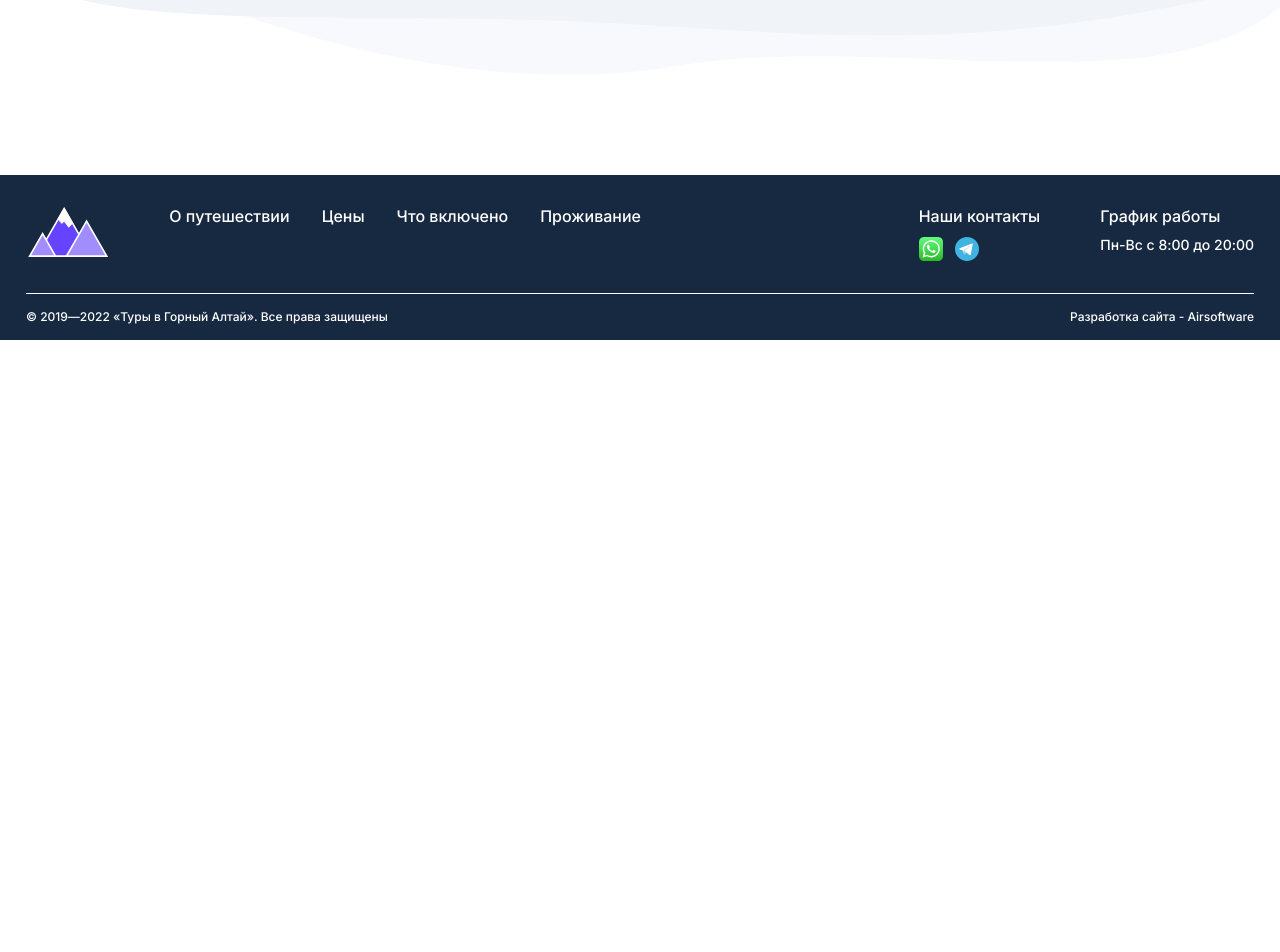
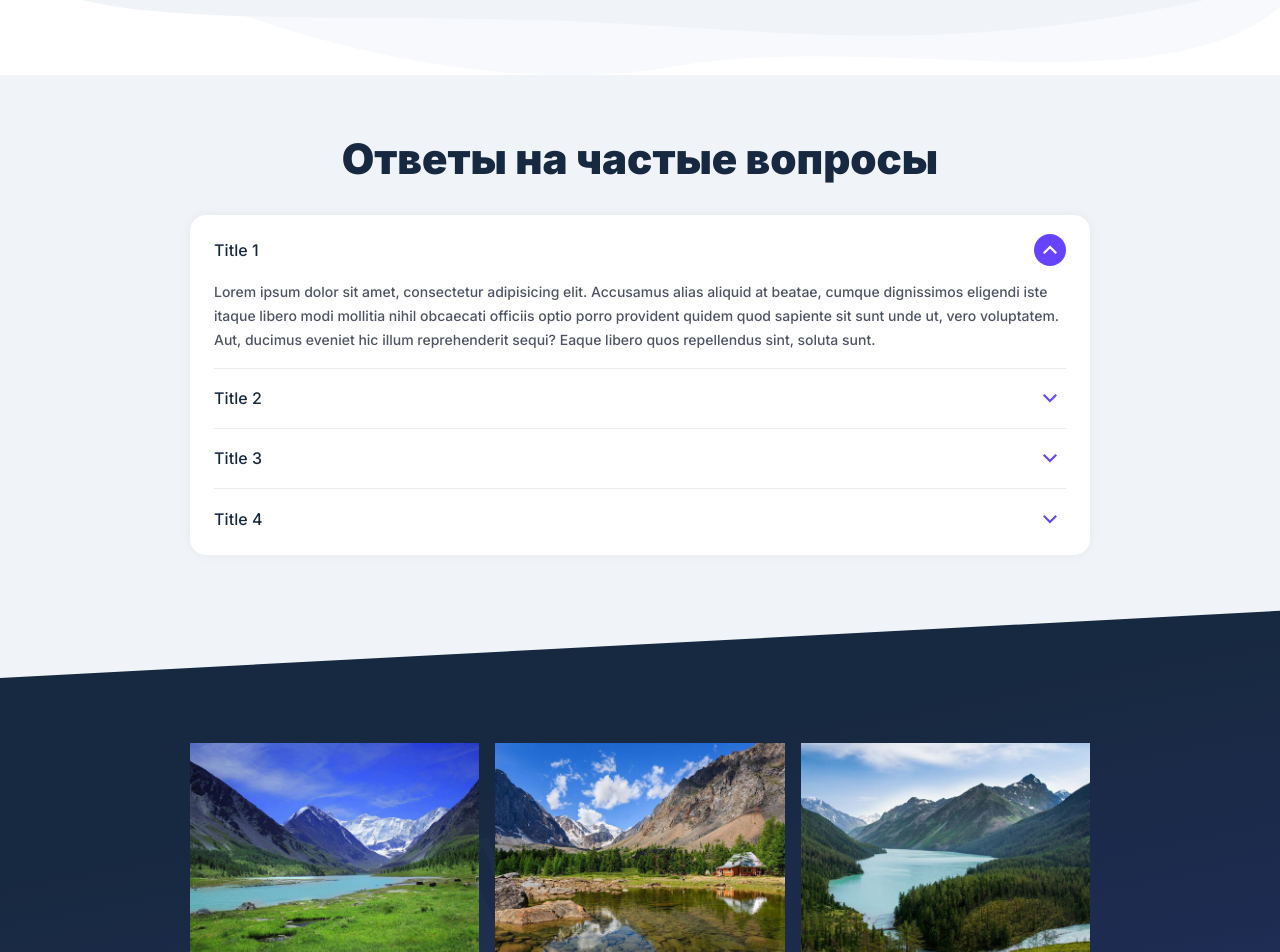
Before and after one commit to kadonomaro/paid-tours, a Nuxt app: page / in a window 1280 px wide. Shown: the part 720-1672 px from the top of the page. Before the commit the page ends 1060 px from the top, so only its background shows below. Built offline with nearby package versions, Linux system fonts and the light colour scheme.

Commit message:
feat: home-faq component, home-gallery hover effect

```diff
--- /dev/null
+++ b/components/HomeFaq.vue
@@ -0,0 +1,94 @@
+<script>
+    import TheAccordion from "~/components/common/TheAccordion";
+    export default {
+        name: "HomeFaq",
+        components: { TheAccordion },
+        data() {
+            return {
+                activeIndex: 0,
+            };
+        },
+        methods: {
+            changeIndex(index) {
+                this.activeIndex = index;
+            },
+        },
+        faq() {
+            return [
+                {
+                    title: "Title 1",
+                    text: "Lorem ipsum dolor sit amet, consectetur adipisicing elit. Accusamus alias aliquid at beatae, cumque dignissimos eligendi iste itaque libero modi mollitia nihil obcaecati officiis optio porro provident quidem quod sapiente sit sunt unde ut, vero voluptatem. Aut, ducimus eveniet hic illum reprehenderit sequi? Eaque libero quos repellendus sint, soluta sunt.",
+                },
+                {
+                    title: "Title 2",
+                    text: "Lorem ipsum dolor sit amet, consectetur adipisicing elit. Accusamus alias aliquid at beatae, cumque dignissimos eligendi iste itaque libero modi mollitia nihil obcaecati officiis optio porro provident quidem quod sapiente sit sunt unde ut, vero voluptatem. Aut, ducimus eveniet hic illum reprehenderit sequi? Eaque libero quos repellendus sint, soluta sunt.",
+                },
+                {
+                    title: "Title 3",
+                    text: "Lorem ipsum dolor sit amet, consectetur adipisicing elit. Accusamus alias aliquid at beatae, cumque dignissimos eligendi iste itaque libero modi mollitia nihil obcaecati officiis optio porro provident quidem quod sapiente sit sunt unde ut, vero voluptatem. Aut, ducimus eveniet hic illum reprehenderit sequi? Eaque libero quos repellendus sint, soluta sunt.",
+                },
+                {
+                    title: "Title 4",
+                    text: "Lorem ipsum dolor sit amet, consectetur adipisicing elit. Accusamus alias aliquid at beatae, cumque dignissimos eligendi iste itaque libero modi mollitia nihil obcaecati officiis optio porro provident quidem quod sapiente sit sunt unde ut, vero voluptatem. Aut, ducimus eveniet hic illum reprehenderit sequi? Eaque libero quos repellendus sint, soluta sunt.",
+                },
+            ];
+        },
+    };
+</script>
+
+<template>
+    <section class="home-faq">
+        <div class="home-faq__inner">
+            <h2 class="home-faq__title">Ответы на частые вопросы</h2>
+
+            <div class="home-faq__accordion">
+                <the-accordion
+                    v-for="(element, index) in $options.faq()"
+                    :key="index"
+                    :active-index="activeIndex"
+                    :index="index"
+                    :accordion="element"
+                    @change="changeIndex"
+                >
+                </the-accordion>
+            </div>
+        </div>
+    </section>
+</template>
+
+<style lang="scss">
+    .home-faq {
+        padding: 36px 16px;
+        background-color: #f0f4f9;
+        @include bp($bp-desktop-sm) {
+            padding: 60px 0;
+        }
+    }
+
+    .home-faq__inner {
+        @include bp($bp-desktop-sm) {
+            max-width: 900px;
+            margin: 0 auto;
+        }
+    }
+
+    .home-faq__title {
+        margin-bottom: 16px;
+        font-size: 32px;
+        line-height: 36px;
+        font-weight: 900;
+        @include bp($bp-desktop-sm) {
+            margin-bottom: 32px;
+            font-size: 42px;
+            line-height: 48px;
+            text-align: center;
+        }
+    }
+
+    .home-faq__accordion {
+        padding: 6px 24px;
+        background-color: #fff;
+        border-radius: 16px;
+        box-shadow: 0 0 12px rgba(#000, 0.05);
+    }
+</style>
--- a/components/HomeGallery.vue
+++ b/components/HomeGallery.vue
@@ -45,7 +45,7 @@
 </script>
 
 <template>
-    <section class="home-gallery">
+    <section id="gallery" class="home-gallery">
         <img
             class="home-gallery__background mobile-hidden"
             src="/images/gallery/mountains.svg"
@@ -73,7 +73,6 @@
         position: relative;
         padding: 90px 16px 140px;
         background-color: #f0f4f9;
-        overflow: hidden;
         &::before,
         &::after {
             content: "";
@@ -105,7 +104,8 @@
         left: 0;
         width: 100%;
         transform: translateY(-50%);
-        opacity: 0.05;
+        opacity: 0.02;
+        pointer-events: none;
     }
 
     .home-gallery__inner {
@@ -121,6 +121,9 @@
         display: flex;
         flex-wrap: wrap;
         margin: 0 -3px;
+        @include bp($bp-desktop-sm) {
+            margin: 0 -8px;
+        }
     }
 
     .home-gallery__image {
@@ -131,10 +134,12 @@
         &::before {
             content: "";
             display: block;
-            padding-bottom: 100%;
+            padding-bottom: 75%;
         }
+
         img {
             position: absolute;
+            z-index: 2;
             top: 0;
             left: 0;
             width: 100%;
@@ -142,9 +147,34 @@
             object-fit: cover;
         }
         @include bp($bp-desktop-sm) {
-            flex-basis: calc(33.3333% - 6px);
-            max-width: calc(33.3333% - 6px);
+            flex-basis: calc(33.3333% - 16px);
+            max-width: calc(33.3333% - 16px);
+            margin: 8px;
             cursor: pointer;
+            img {
+                transition: transform 0.2s ease-in;
+            }
+            &::after {
+                content: "";
+                position: absolute;
+                z-index: 1;
+                top: 0;
+                bottom: 0;
+                left: 0;
+                right: 0;
+                border: 3px solid rgba(#fff, 0.3);
+                background-color: rgba(#fff, 0.2);
+                opacity: 0.2;
+                transition: transform 0.2s ease-in;
+            }
+            &:hover {
+                img {
+                    transform: translate(-5px, 5px);
+                }
+                &::after {
+                    transform: translate(5px, -5px);
+                }
+            }
         }
     }
 </style>
--- a/pages/index.vue
+++ b/pages/index.vue
@@ -13,13 +13,16 @@
 <template>
     <div class="main-page page">
         <home-hero></home-hero>
-        <div class="container">
-            <div class="main-page__section"></div>
-        </div>
+        <home-faq></home-faq>
+        <home-gallery></home-gallery>
     </div>
 </template>
 
 <style lang="scss">
+    .main-page {
+        overflow: hidden;
+    }
+
     .main-page__section {
         &:not(:last-child) {
             margin-bottom: 32px;
--- a/settings/menu.js
+++ b/settings/menu.js
@@ -15,9 +15,9 @@ const menu = [
         hash: "#about",
     },
     {
-        name: "Проживание",
+        name: "Фотографии",
         link: "index",
-        hash: "#about",
+        hash: "#gallery",
     },
 ];
 
```
